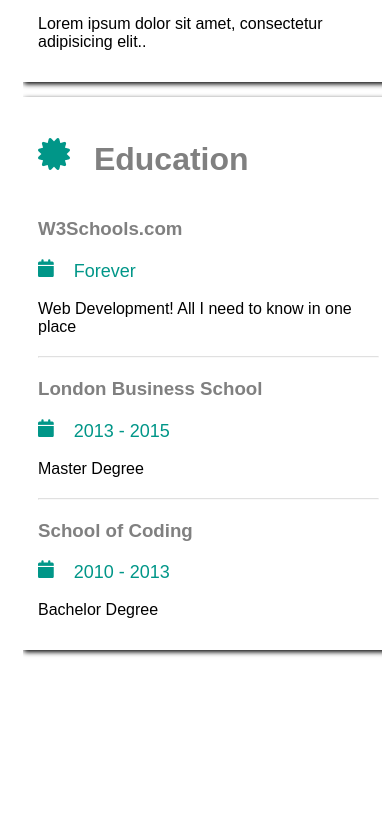
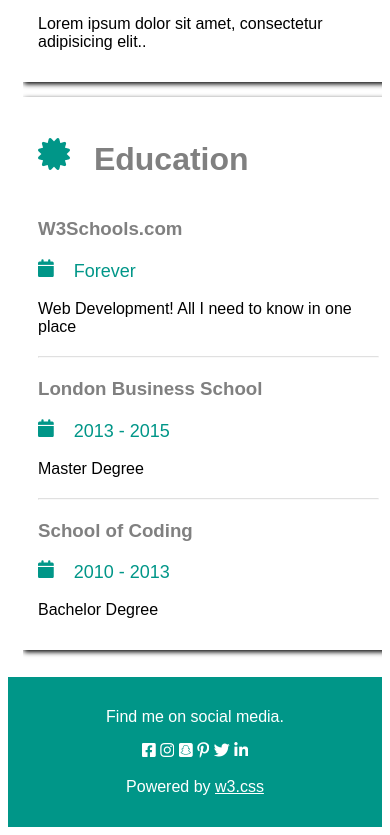
Before and after one commit to NoubissiViany/Scale-Balancing, a plain HTML site: page index.html in a window 390 px wide. Shown: the part 1861-2696 px from the top of the page. Before the commit the page ends 2549 px from the top, so only its background shows below. Drawn offline with Linux system fonts and the light colour scheme.

Commit message:
Footer style and responsive

```diff
--- a/assets/styles/style.css
+++ b/assets/styles/style.css
@@ -146,3 +146,19 @@ h1 {
     margin: 15px 0;
   }
 }
+
+/* footer */
+
+.footer-container {
+  background-color: #009688;
+  color: white;
+  text-align: center;
+  margin-top: -8%;
+  padding: 15px;
+}
+
+@media only screen and (max-width: 768px) {
+  .footer-container {
+    margin-top: -1%;
+  }
+}
--- a/index.html
+++ b/index.html
@@ -186,6 +186,21 @@
 
         </section>
 
+      <!-- Start footer -->
+        <footer class="footer-container">
+
+              <p>Find me on social media.</p>
+              <i class="fa-brands fa-square-facebook"></i>
+              <i class="fa-brands fa-instagram"></i>
+              <i class="fa-brands fa-square-snapchat"></i>
+              <i class="fa-brands fa-pinterest-p"></i>
+              <i class="fa-brands fa-twitter"></i>
+              <i class="fa-brands fa-linkedin-in"></i>
+              <p>Powered by <u>w3.css</u> </p>
+
+        </footer>
+      <!-- End footer -->
+
     </main>
 
 </body>
```
